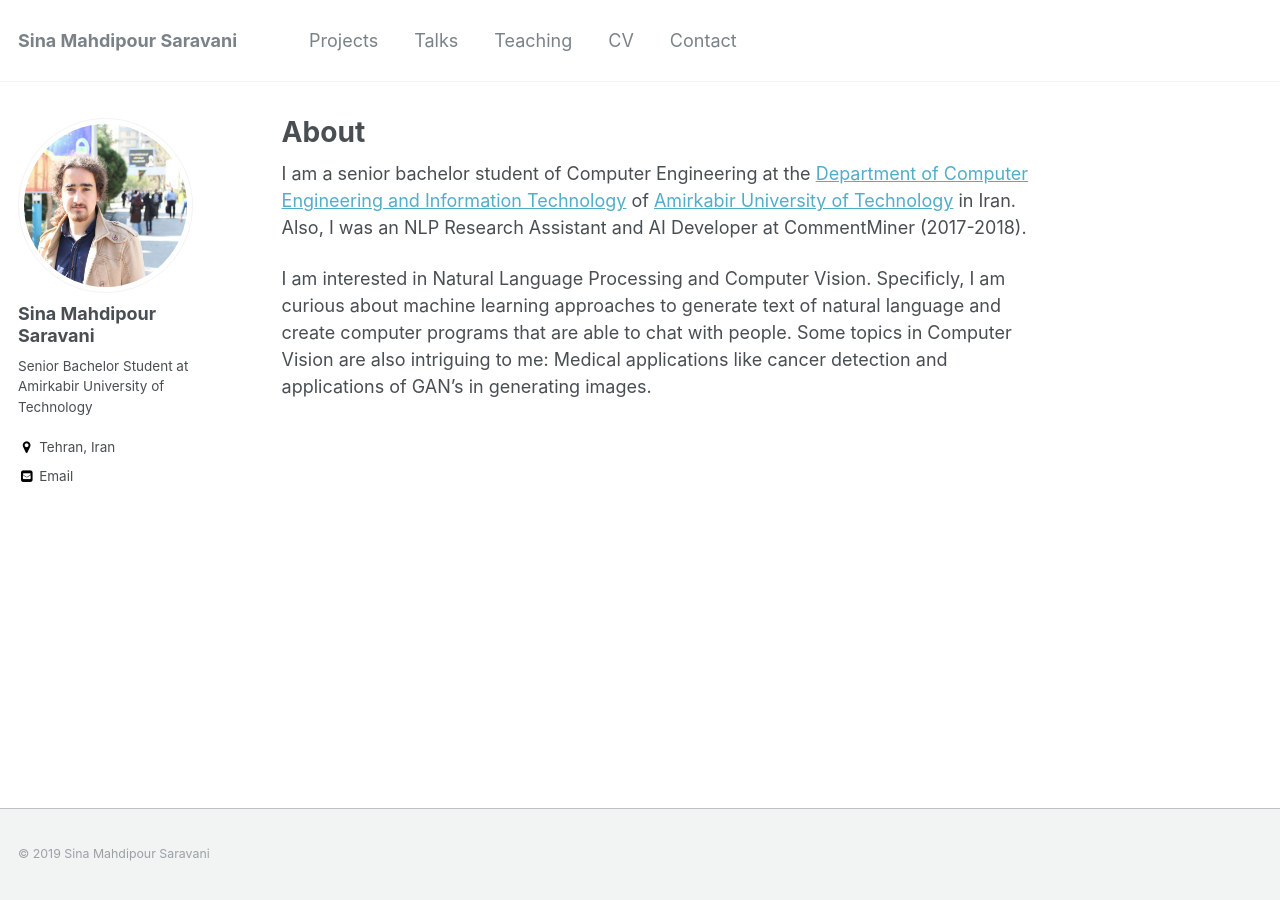
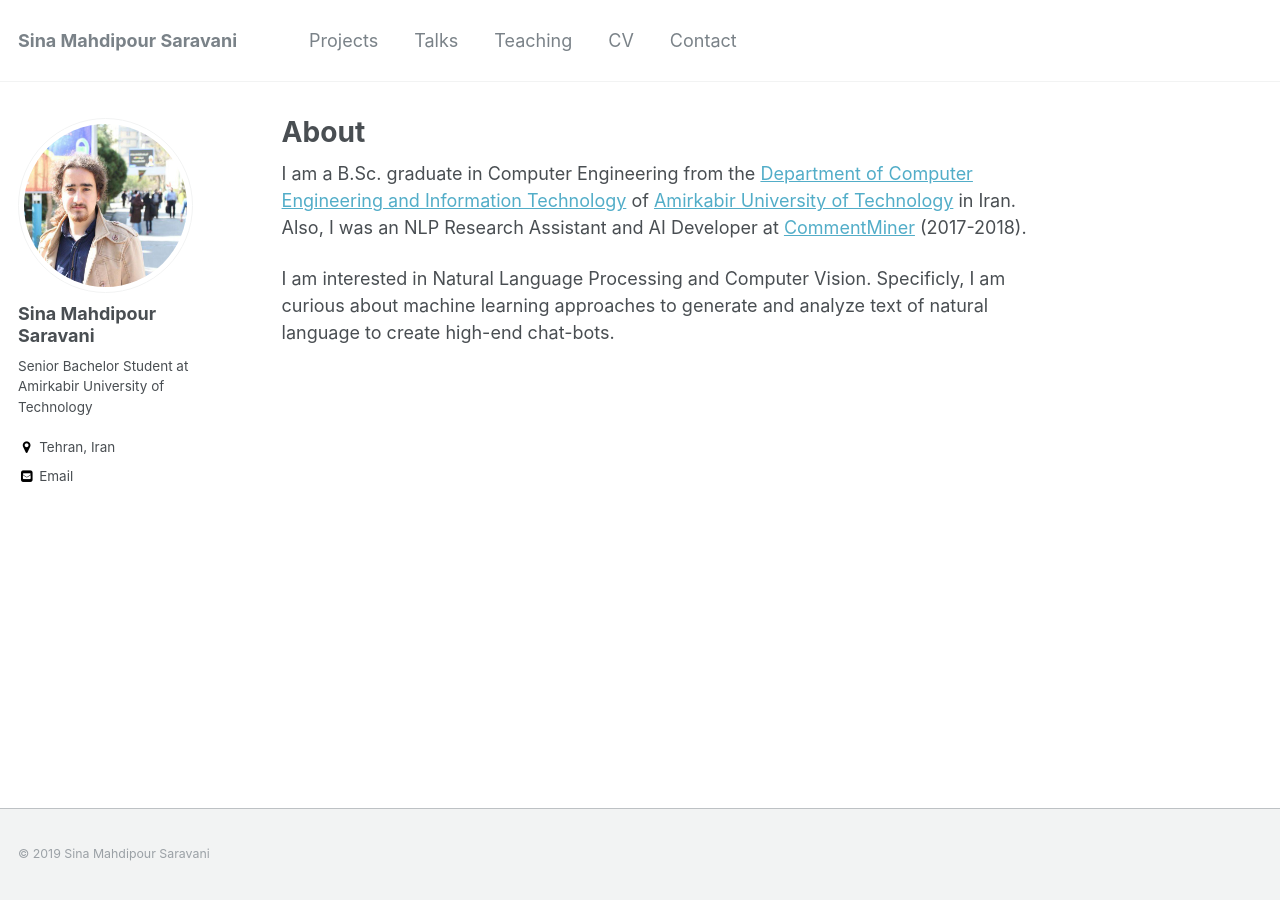
Before and after one commit to sinamps/sinamps.github.io, a Jekyll site: the page built from _pages/about.md, in a window 1280 px wide. Built offline with Jekyll 4.4.1, drawn with Linux system fonts in a browser that asks for light colours.

Commit message:
update july 25

```diff
--- a/_pages/about.md
+++ b/_pages/about.md
@@ -8,6 +8,6 @@
   - /about.html
 ---
 
-I am a senior bachelor student of Computer Engineering at the [Department of Computer Engineering and Information Technology](http://ceit.aut.ac.ir/autcms/home.htm?depurl=computer-engineering&lang=en) of [Amirkabir University of Technology](http://aut.ac.ir/aut/) in Iran. Also, I was an NLP Research Assistant and AI Developer at CommentMiner (2017-2018).
+I am a B.Sc. graduate in Computer Engineering from the [Department of Computer Engineering and Information Technology](http://ceit.aut.ac.ir/autcms/home.htm?depurl=computer-engineering&lang=en) of [Amirkabir University of Technology](http://aut.ac.ir/aut/) in Iran. Also, I was an NLP Research Assistant and AI Developer at [CommentMiner](http://www.commentminer.ir/) (2017-2018).
 
-I am interested in Natural Language Processing and Computer Vision. Specificly, I am curious about machine learning approaches to generate text of natural language and create computer programs that are able to chat with people. Some topics in Computer Vision are also intriguing to me: Medical applications like cancer detection and applications of GAN's in generating images.
+I am interested in Natural Language Processing and Computer Vision. Specificly, I am curious about machine learning approaches to generate and analyze text of natural language to create high-end chat-bots.
```
